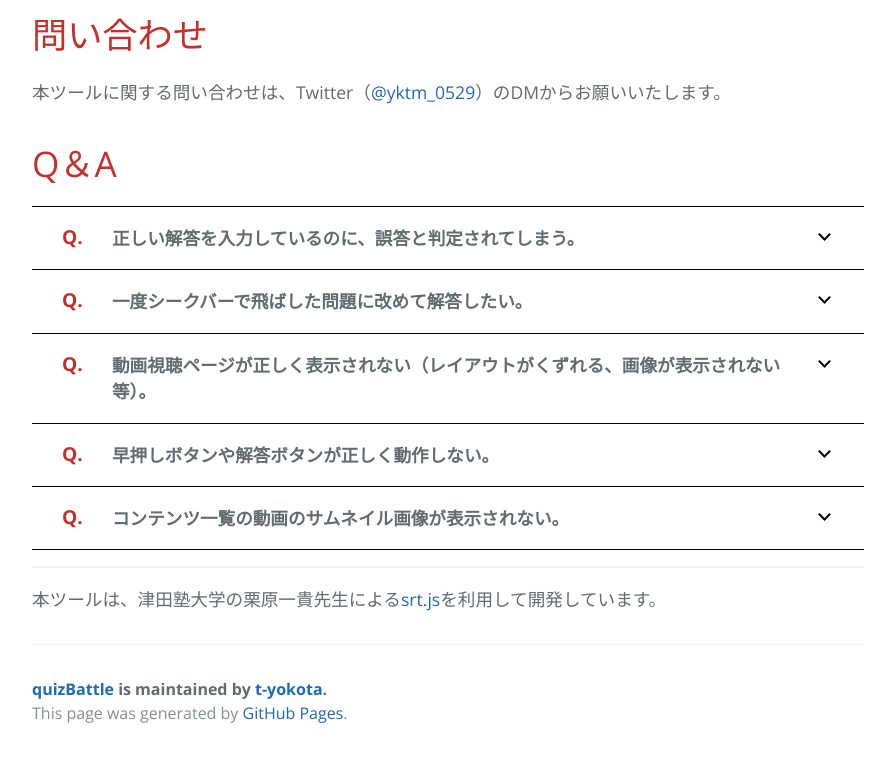
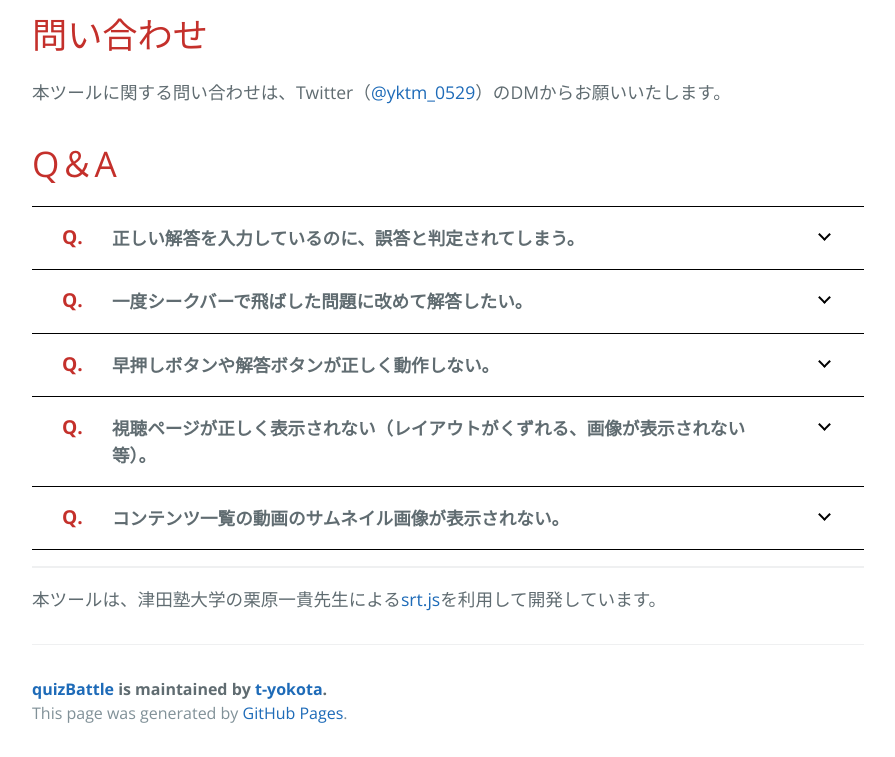
Before and after one commit to t-yokota/quizBattle, a Jekyll site: the page built from docs/index.md, in a window 1280 px wide and 900 px high, scrolled down 2557 px, cut to the strip 143-900 px from the top of the window. Shown: the whole strip, without its empty margins (192-1087 px from the left). Built offline with Jekyll 4.4.1, drawn with Linux system fonts in a browser that asks for light colours; our own code applies the rules of GitHub Pages for plain Markdown files.

Commit message:
updated QA contents on project page.

```diff
--- a/docs/index.md
+++ b/docs/index.md
@@ -109,13 +109,13 @@
 </dd>
 </dl>
 <dl class="qa">
-<dt>動画視聴ページが正しく表示されない（レイアウトがくずれる、画像が表示されない等）。</dt>
+<dt>早押しボタンや解答ボタンが正しく動作しない。</dt>
 <dd>
 <p>ページの再読み込みを実施してください（クイズの正答数・誤答数は引き継がれません）。<br>ページを再度読み込んでも改善しない場合、使用している端末の情報（OS、ブラウザ）をご連絡ください。</p>
 </dd>
 </dl>
 <dl class="qa">
-<dt>早押しボタンや解答ボタンが正しく動作しない。</dt>
+<dt>視聴ページが正しく表示されない（レイアウトがくずれる、画像が表示されない等）。</dt>
 <dd>
 <p>ページの再読み込みを実施してください（クイズの正答数・誤答数は引き継がれません）。<br>ページを再度読み込んでも改善しない場合、使用している端末の情報（OS、ブラウザ）をご連絡ください。</p>
 </dd>
```
